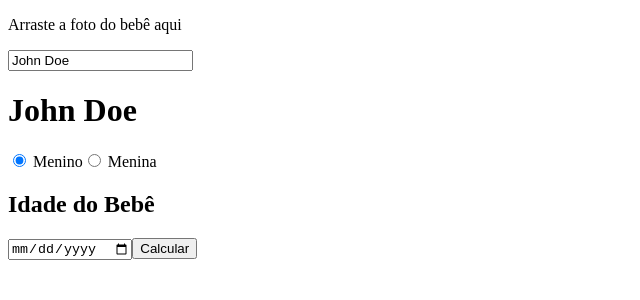
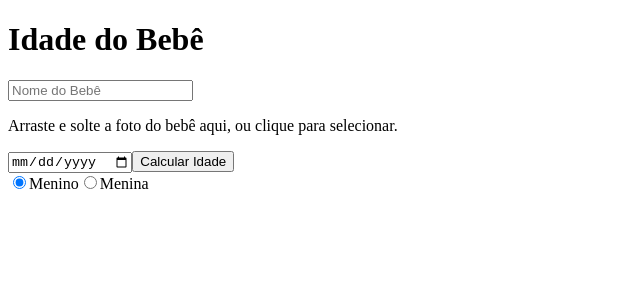
Before and after one commit to Karlocz/baby-age-calculator, a Next.js app: page / in a window 1280 px wide. Shown: the top 300 px of the page, without its empty margins (0-640 px from the left). Built offline with nearby package versions, Linux system fonts and the light colour scheme.

Commit message:
Update page.tsx

```diff
--- a/src/app/page.tsx
+++ b/src/app/page.tsx
@@ -5,16 +5,24 @@ import { Card, CardContent } from "@/components/ui/card";
 import { Input } from "@/components/ui/input";
 import { Button } from "@/components/ui/button";
 import { differenceInDays, parseISO } from "date-fns";
-import { useDropzone } from 'react-dropzone';
+import { useDropzone } from "react-dropzone"; // Importando o react-dropzone
 
 export default function Home() {
   const [birthDate, setBirthDate] = useState("");
   const [result, setResult] = useState("");
-  const [name, setName] = useState("John Doe");
-  const [image, setImage] = useState<string | null>(null);
-  const [gender, setGender] = useState("male");
+  const [name, setName] = useState(""); // Campo para o nome do bebê
+  const [image, setImage] = useState<any>(null); // Estado para armazenar a imagem
+  const [gender, setGender] = useState<"male" | "female">("male"); // Estado para o gênero selecionado
 
-  // Função de cálculo da idade
+  const onDrop = (acceptedFiles: any) => {
+    setImage(URL.createObjectURL(acceptedFiles[0])); // Atualiza o estado com a imagem carregada
+  };
+
+  const { getRootProps, getInputProps } = useDropzone({
+    onDrop,
+    accept: "image/*", // Aceita apenas arquivos de imagem
+  });
+
   function calculate() {
     const date = parseISO(birthDate);
     const now = new Date();
@@ -24,86 +32,82 @@ export default function Home() {
     setResult(`Dias: ${days}, Semanas: ${weeks}, Meses: ${months}`);
   }
 
-  // Função de drag-and-drop para upload de imagem
-  const onDrop = (acceptedFiles: any) => {
-    const file = acceptedFiles[0];
-    const reader = new FileReader();
-    reader.onloadend = () => {
-      setImage(reader.result as string);
-    };
-    reader.readAsDataURL(file);
-  };
+  return (
+    <main
+      className={`flex min-h-screen items-center justify-center p-4 ${
+        gender === "female" ? "bg-pink-200" : "bg-blue-200"
+      } transition-colors duration-500`} // Mudança de cor de fundo baseada no gênero
+    >
+      <Card className="max-w-md w-full text-center shadow-lg rounded-lg">
+        <CardContent>
+          <h1 className="text-3xl font-bold mb-4">Idade do Bebê</h1>
+          <div className="mb-4">
+            {/* Campo para nome do bebê */}
+            <Input
+              type="text"
+              placeholder="Nome do Bebê"
+              value={name}
+              onChange={(e) => setName(e.target.value)}
+              className="w-full p-2 border rounded-md mb-4"
+            />
+          </div>
 
-  // Estilos do background baseados no sexo
-  const pageBackground =
-    gender === "female" ? "bg-pink-200" : "bg-blue-200";
-
-  return (
-    <main className={`flex min-h-screen items-center justify-center p-4 ${pageBackground}`}>
-      {/* Componente de Perfil */}
-      <div className="text-center mb-8">
-        <div className="mb-4">
-          {/* Upload Drag and Drop para a foto */}
-          <div className="border-2 border-dashed p-8 rounded-xl">
-            <div {...useDropzone({ onDrop })} className="flex flex-col items-center cursor-pointer">
+          {/* Drag and Drop para imagem */}
+          <div
+            {...getRootProps()}
+            className="w-full p-4 border-2 border-dashed rounded-md mb-4 cursor-pointer"
+          >
+            <input {...getInputProps()} />
             {image ? (
               <img
                 src={image}
-                  alt="User Avatar"
-                  className="w-32 h-32 rounded-full mb-4"
+                alt="Foto do Bebê"
+                className="w-full h-64 object-cover rounded-md"
               />
             ) : (
-                <p className="text-gray-500">Arraste a foto do bebê aqui</p>
+              <p>Arraste e solte a foto do bebê aqui, ou clique para selecionar.</p>
             )}
           </div>
-          </div>
-        </div>
 
-        {/* Campo para alterar o nome */}
+          {/* Campo para data de nascimento */}
           <Input
-          className="mt-4 w-full max-w-xs mx-auto"
-          value={name}
-          onChange={(e) => setName(e.target.value)}
-          placeholder="Digite o nome do bebê"
+            type="date"
+            value={birthDate}
+            onChange={(e) => setBirthDate(e.target.value)}
+            className="w-full p-2 border rounded-md mb-4"
           />
-        <h1 className="text-3xl font-bold text-primary mb-2">{name}</h1>
-      </div>
 
-      {/* Radiobutton para escolher o sexo */}
-      <div className="mb-8">
-        <label className="mr-4">
+          {/* Botão de calcular */}
+          <Button className="mt-4 w-full bg-blue-500 text-white" onClick={calculate}>
+            Calcular Idade
+          </Button>
+
+          {/* Exibe o resultado */}
+          {result && <p className="mt-4 text-lg font-medium">{result}</p>}
+
+          {/* Opções de gênero */}
+          <div className="mt-4">
+            <label className="mr-2">
               <input
                 type="radio"
+                name="gender"
                 value="male"
                 checked={gender === "male"}
                 onChange={() => setGender("male")}
-          />{" "}
+              />
               Menino
             </label>
             <label>
               <input
                 type="radio"
+                name="gender"
                 value="female"
                 checked={gender === "female"}
                 onChange={() => setGender("female")}
-          />{" "}
+              />
               Menina
             </label>
           </div>
-
-      {/* Card para o cálculo */}
-      <Card className="max-w-md w-full text-center">
-        <CardContent>
-          <h2 className="text-2xl font-bold mb-4">Idade do Bebê</h2>
-          <Input
-            type="date"
-            value={birthDate}
-            onChange={(e) => setBirthDate(e.target.value)}
-          />
-          <Button className="mt-4 w-full" onClick={calculate}>
-            Calcular
-          </Button>
-          {result && <p className="mt-4 text-lg font-medium">{result}</p>}
         </CardContent>
       </Card>
     </main>
```
Lines whose indentation alone changed are shown as unchanged.
